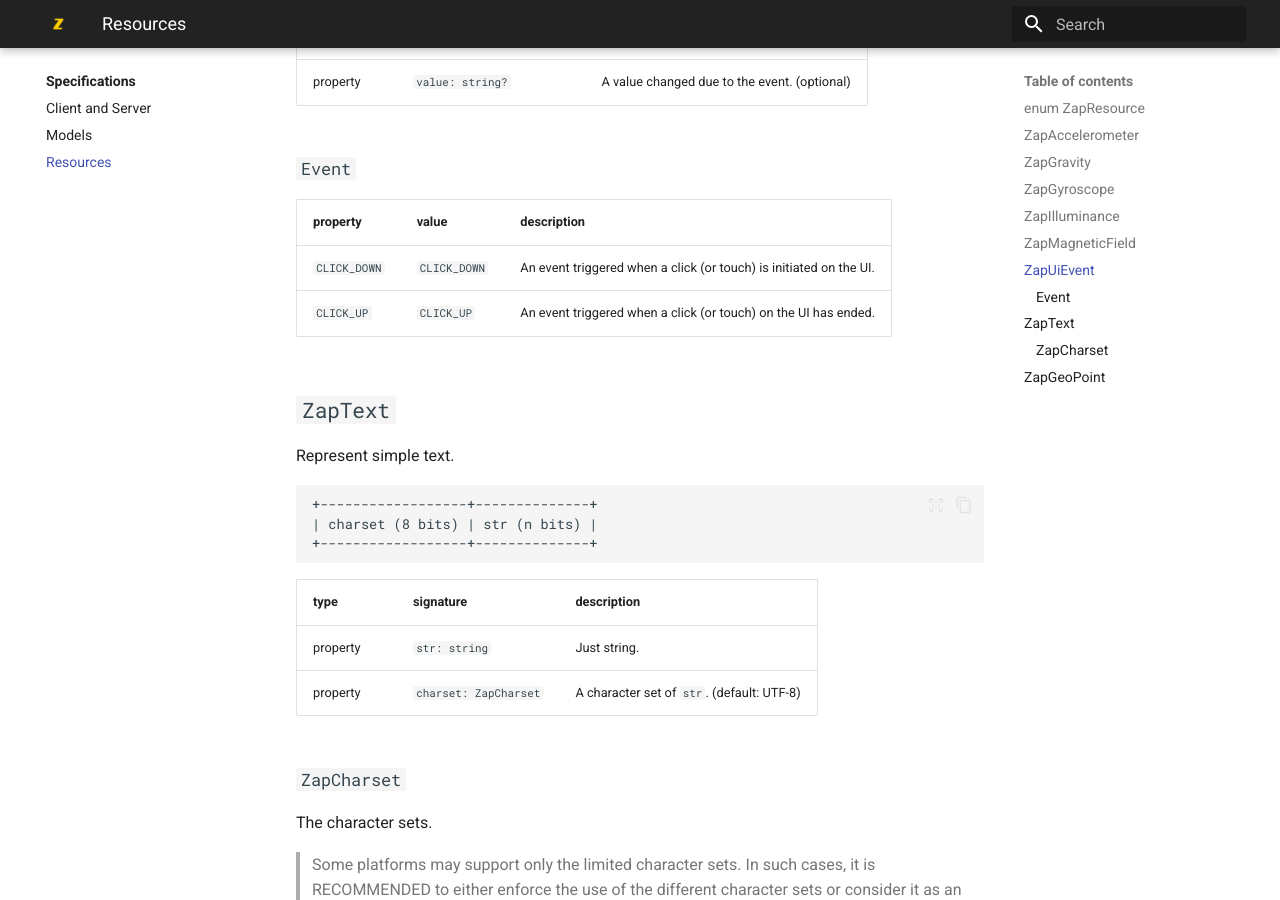
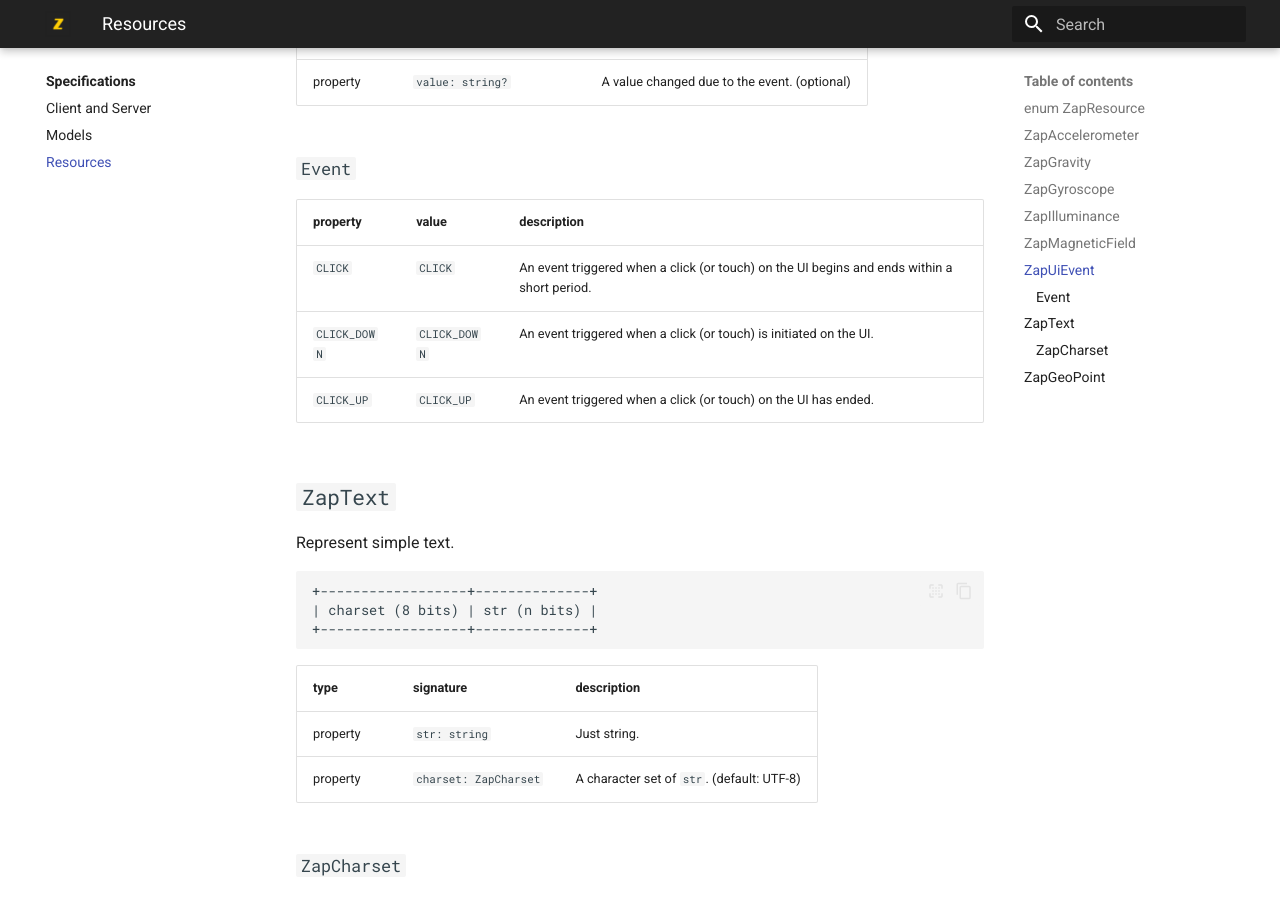
Before and after one commit to zap-lib/zap-lib.github.io, an MkDocs documentation site: the page built from docs/specifications/resources.md, in a window 1280 px wide and 900 px high, scrolled down 3011 px. Built offline with MkDocs 1.6.1 and Material for MkDocs 9.7.7, drawn with Linux system fonts in a browser that asks for light colours.

Commit message:
Add click event for ZapUiEvent

```diff
--- a/docs/specifications/resources.md
+++ b/docs/specifications/resources.md
@@ -107,6 +107,7 @@ Represent data related to event raised by the user interface.
 
 | property | value | description |
 |------|-----------|-------------|
+| `CLICK` | `CLICK` | An event triggered when a click (or touch) on the UI begins and ends within a short period. |
 | `CLICK_DOWN` | `CLICK_DOWN` | An event triggered when a click (or touch) is initiated on the UI. |
 | `CLICK_UP` | `CLICK_UP` | An event triggered when a click (or touch) on the UI has ended. |
 
```
